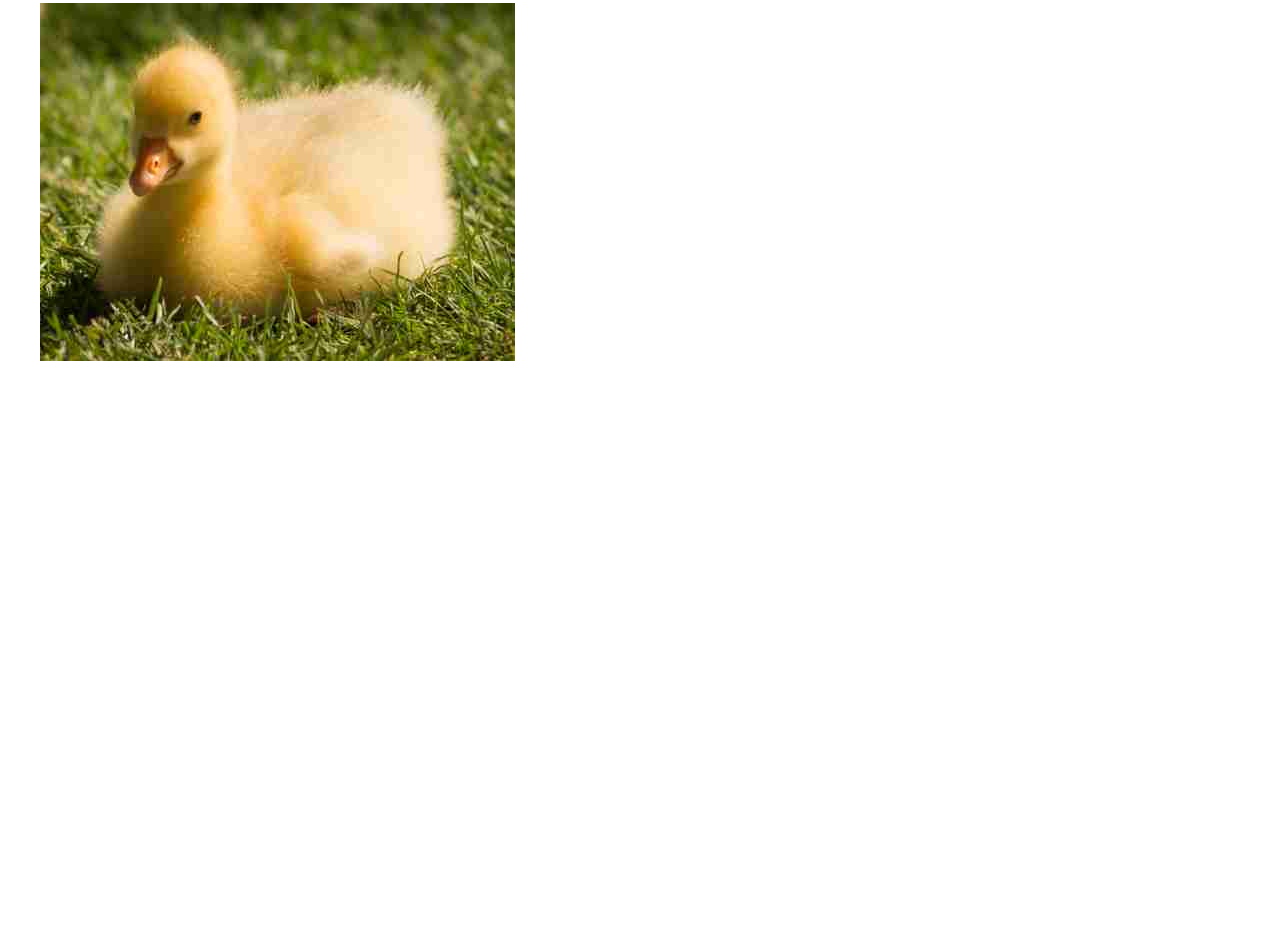
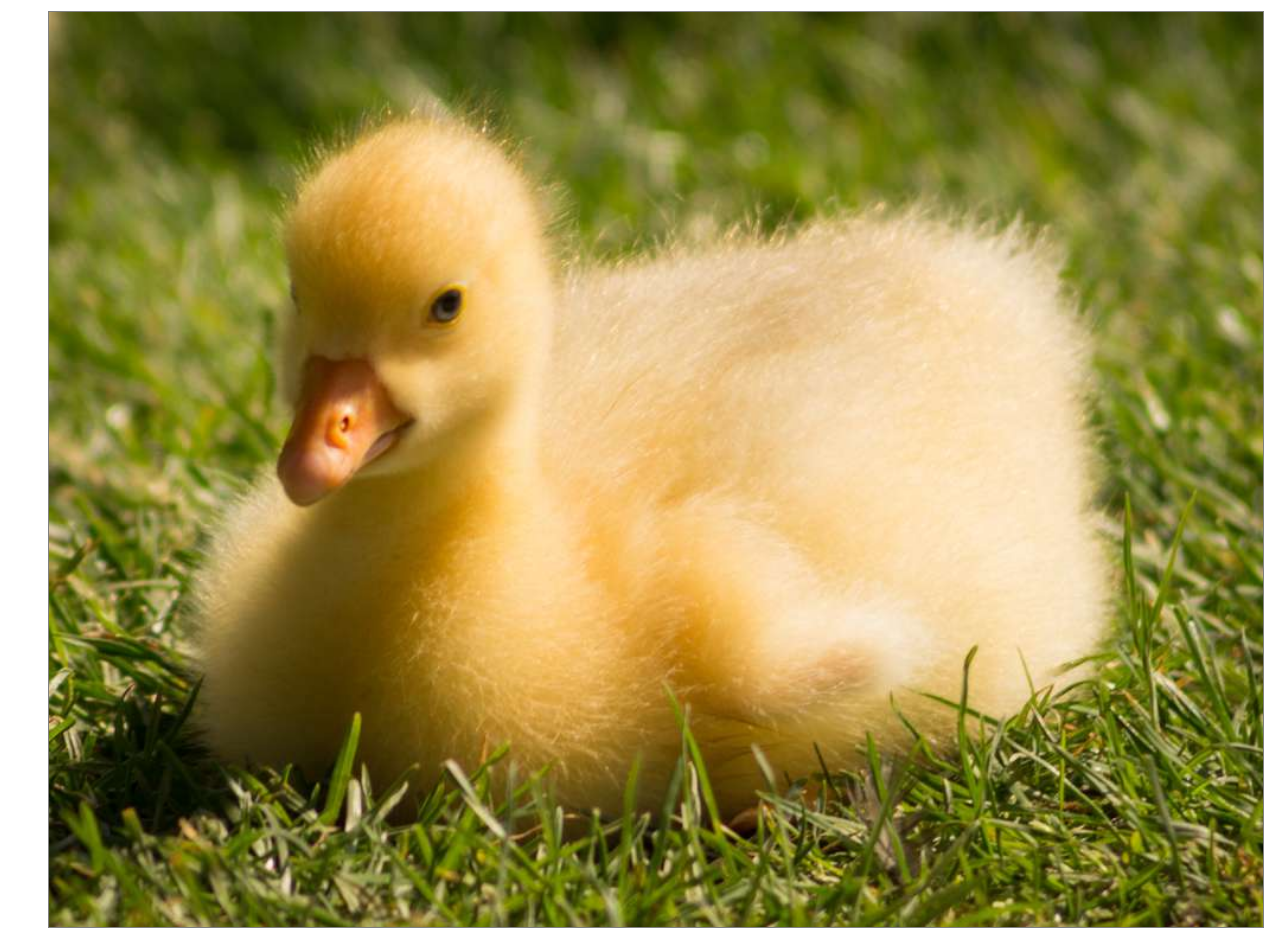
Before and after one commit to aubuchcl/P1_Submission, a website: page index.html in a window 1280 px wide. Shown: the part 315-1263 px from the top of the page. Before the commit the page ends 800 px from the top, so only its background shows below. Drawn offline with Linux system fonts and the light colour scheme.

Commit message:
Picture tag is working

```diff
--- a/css/main.css
+++ b/css/main.css
@@ -101,7 +101,7 @@ a{
 }
 
 .feature img{
-	width: 95%;
+	width: 95vw;
 	height: auto;
 	border: 1px solid grey;
 	margin: 8px;
--- a/index.html
+++ b/index.html
@@ -33,20 +33,19 @@
 
 
     <!-- section 2 main picture -->
-    <!-- <img src="images/duck-xlarge.jpg"> -->
-    <picture class="col-12">
+    <picture class="col-12 feature">
       <source
-        media="(min-width: 500px)"
-        srcset="images/duck-small.jpg">
+        media="(min-width: 1400px)"
+        srcset="images/duck-xlarge.jpg">
+      <source
+        media="(min-width: 1200px)"
+        srcset="images/duck-large.jpg">
       <source
         media="(min-width: 750px)"
         srcset="images/duck-medium.jpg">
       <source
-        media="(min-width: 1200px)"
-        srcset="images/duck-large.jpg">
-      <source
-        media="(min-width: 1400px)"
-        srcset="images/duck-xlarge.jpg">
+        media="(min-width: 500px)"
+        srcset="images/duck-small.jpg">
       <img src="images/duck-xsmall.jpg" alt="duck">
     </picture>
 
```
